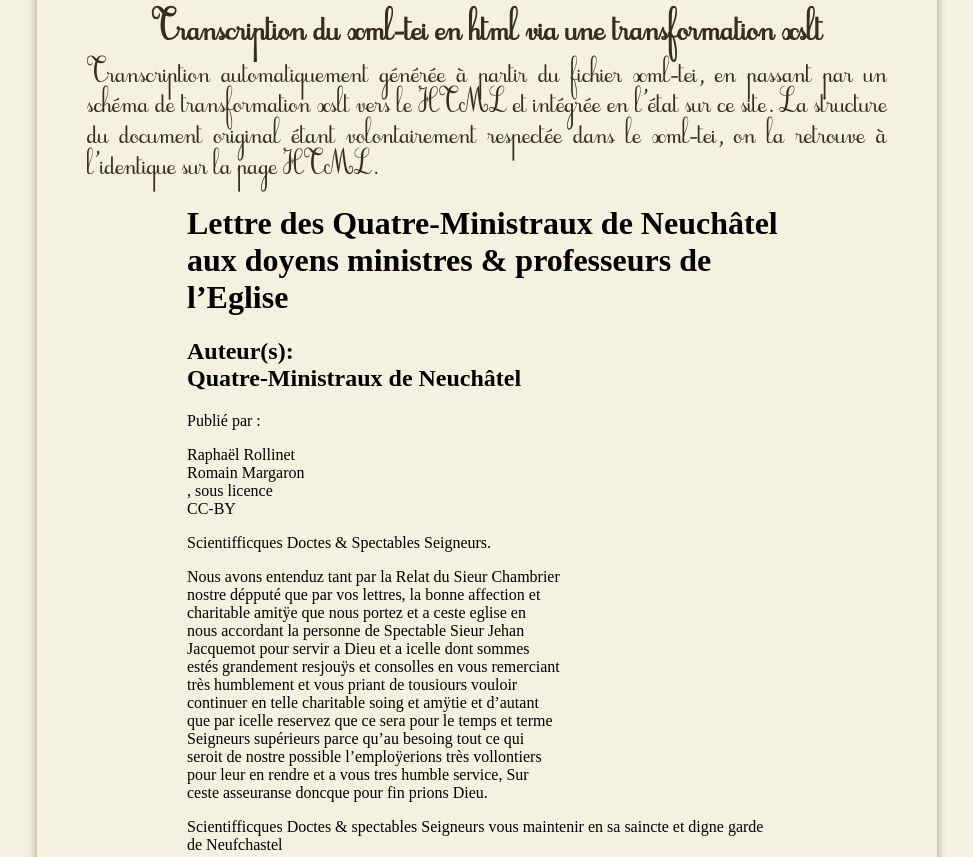
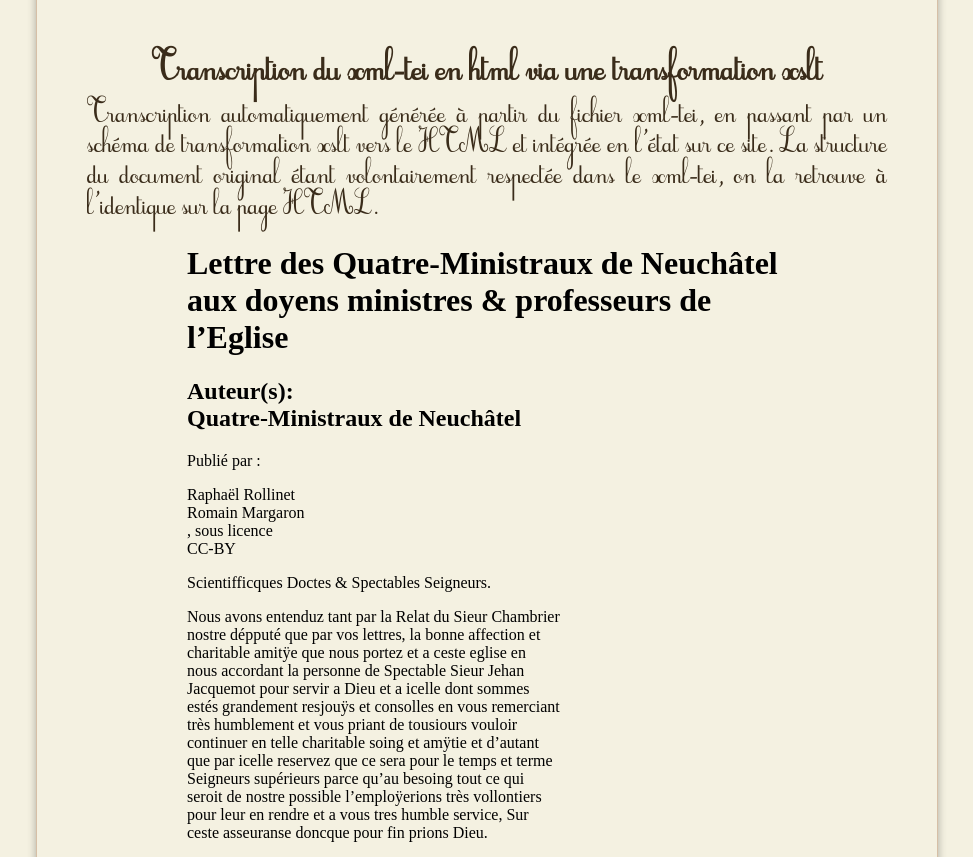
Before and after one commit to Raphix93/Manuscrit-TEI.github.io, a plain HTML site: page Manuscrit/Transcription/Transcription.html in a window 1280 px wide. Shown: the part 1543-2400 px from the top of the page, without its empty margins (153-1126 px from the left). Drawn offline with Linux system fonts and the light colour scheme.

Commit message:
modification

```diff
--- a/Manuscrit/Transcription/Transcription.html
+++ b/Manuscrit/Transcription/Transcription.html
@@ -48,13 +48,13 @@
         <p class="justify">Transcription du document original au format Word, puis en PDF/a ci-dessous.</p>
 
         <iframe src="../../telechargement/Paleographie_transcription_neufchastel_1605_GA-VV.11-12_Margaron_Rollinet.pdf" width="100%" height="600px" style="border: none;"></iframe>
-
-
+<br>
+<br>
         <h2>Transcription du xml-tei en html via une transformation xslt</h2>
 
         <p class="justify">Transcription automatiquement générée à partir du fichier xml-tei, en passant par un schéma de transformation xslt vers le HTML et intégrée en l'état sur ce site. La structure du document original étant volontairement respectée dans le xml-tei, on la retrouve à l'identique sur la page HTML.</p>
 
-        <div class="Word-page"> <iframe src="../../telechargement/Transcription_TEI_xslt_HTML.html" style="border:0px #ffffff none;" name="myiFrame" scrolling="no" frameborder="1" marginheight="0px" marginwidth="0px" height="800px" width="600px" allowfullscreen></iframe></iframe></div>
+        <iframe src="../../telechargement/Transcription_TEI_xslt_HTML.html" style="border:0px #ffffff none;" name="myiFrame" scrolling="no" frameborder="1" marginheight="0px" marginwidth="0px" height="2000px" width="600px" allowfullscreen></iframe>
     <br>
 
     <p class="justify">Découvrez l'ensemble de la collection de manuscrits anciens aux <a href="https://www.neuchatelville.ch/etudier/archives-de-la-ville">Archives de la Ville de Neuchâtel (AVN)</a>.</p>
```
